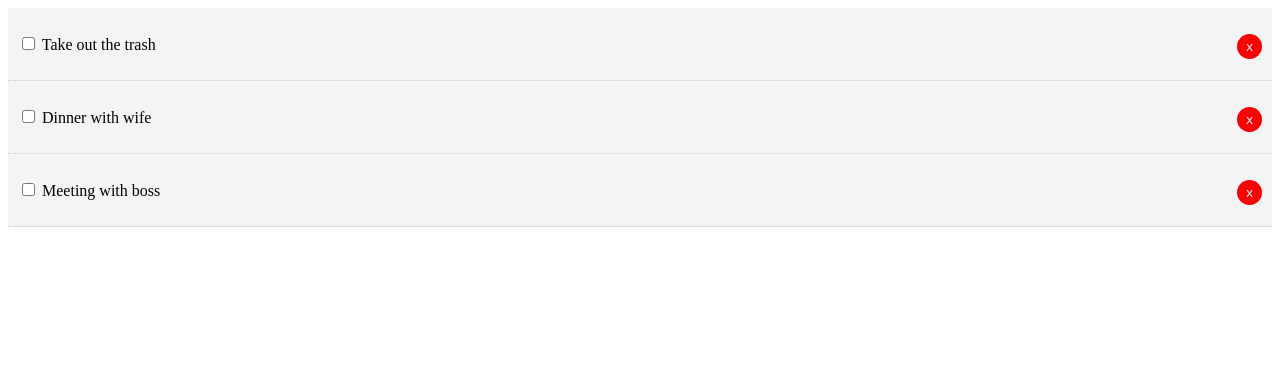
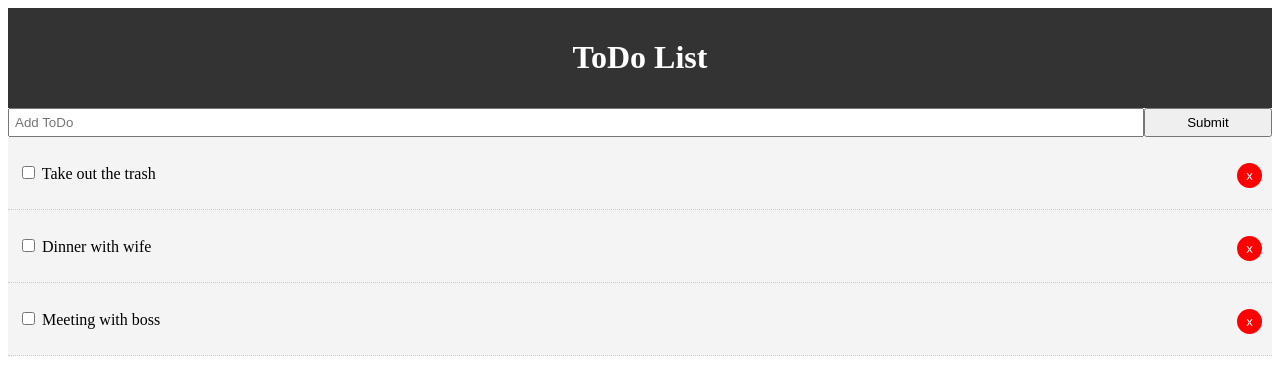
Before and after one commit to pedbr/to-do_list_react, a React (Create React App) app: page / in a window 1280 px wide. Shown: the top 372 px of the page. Built offline with nearby package versions, Linux system fonts and the light colour scheme; the HTML template or start-up script is replaced by a standard one.

Commit message:
adds add todo feature

```diff
--- a/src/App.js
+++ b/src/App.js
@@ -1,6 +1,8 @@
 import React, {Component} from 'react';
 import './App.css';
+import Header from './components/layout/Header';
 import Todos from './components/Todos';
+import AddTodo from './components/AddTodo';
 
 class App extends Component {
   state = {
@@ -41,7 +43,13 @@
   render() {
   return (
     <div className="App">
-      <Todos todos={this.state.todos} markComplete={this.markComplete} delTodo={this.delTodo}/>
+      <div className='container'>
+        <Header />
+        <AddTodo />
+        <Todos todos={this.state.todos} markComplete={this.markComplete} delTodo={this.delTodo}/>
+
+      </div>
+
     </div>
   );
 }
--- /dev/null
+++ b/src/components/AddTodo.js
@@ -0,0 +1,28 @@
+import React, { Component } from 'react'
+
+export class AddTodo extends Component {
+    state = {
+        title: ''
+    }
+
+    render() {
+        return (
+            <form style={{ display: 'flex' }}>
+                <input
+                    type="text"
+                    name="title"
+                    placeholder="Add ToDo"
+                    style={{ flex: '10', padding: '5px'}}
+                    value={this.state.tile}
+                    />
+                <input
+                    type="submit"
+                    value="Submit"
+                    className="btn"
+                    style= {{flex: '1'}}/>
+            </form>
+        )
+    }
+}
+
+export default AddTodo
--- a/src/components/layout/Header.js
+++ b/src/components/layout/Header.js
@@ -2,10 +2,17 @@
 
 function Header() {
     return (
-        <header>
+        <header style= {headerStyle}>
             <h1>ToDo List</h1>
         </header>
     )
 }
 
+const headerStyle = {
+    background: '#333',
+    color: '#fff',
+    textAlign: 'center',
+    padding: '10px',
+}
+
 export default Header
```
